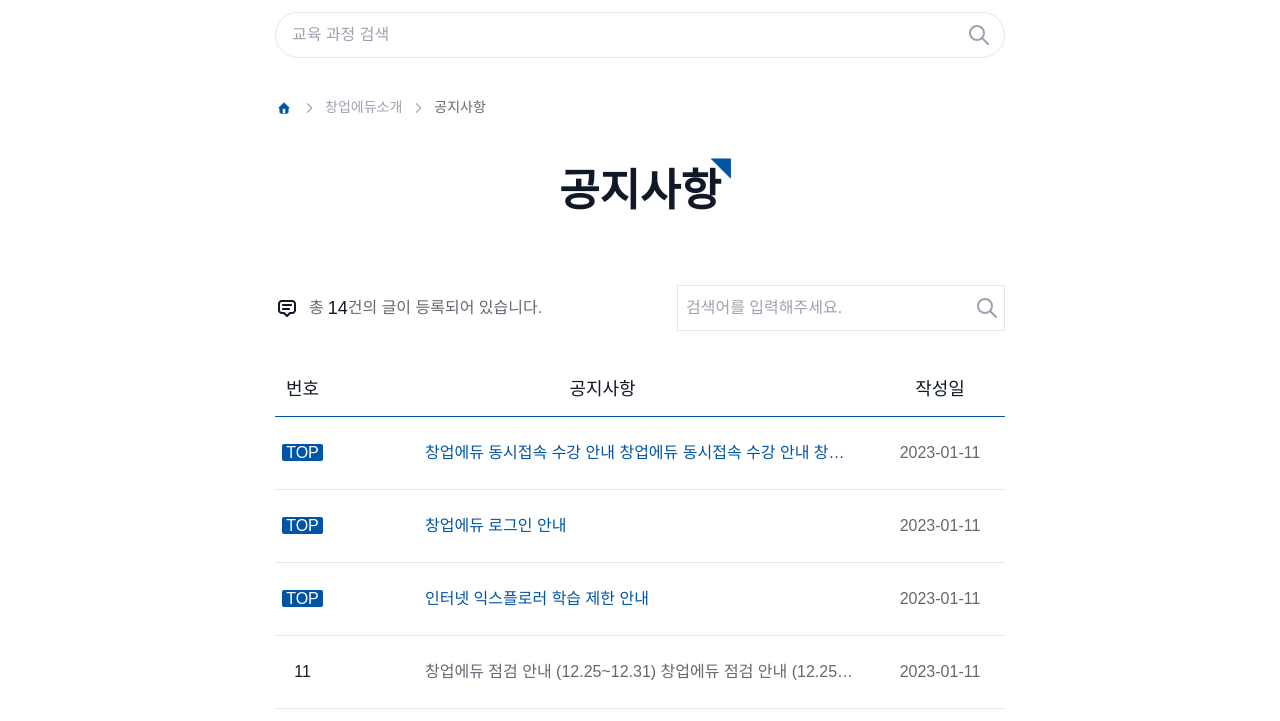
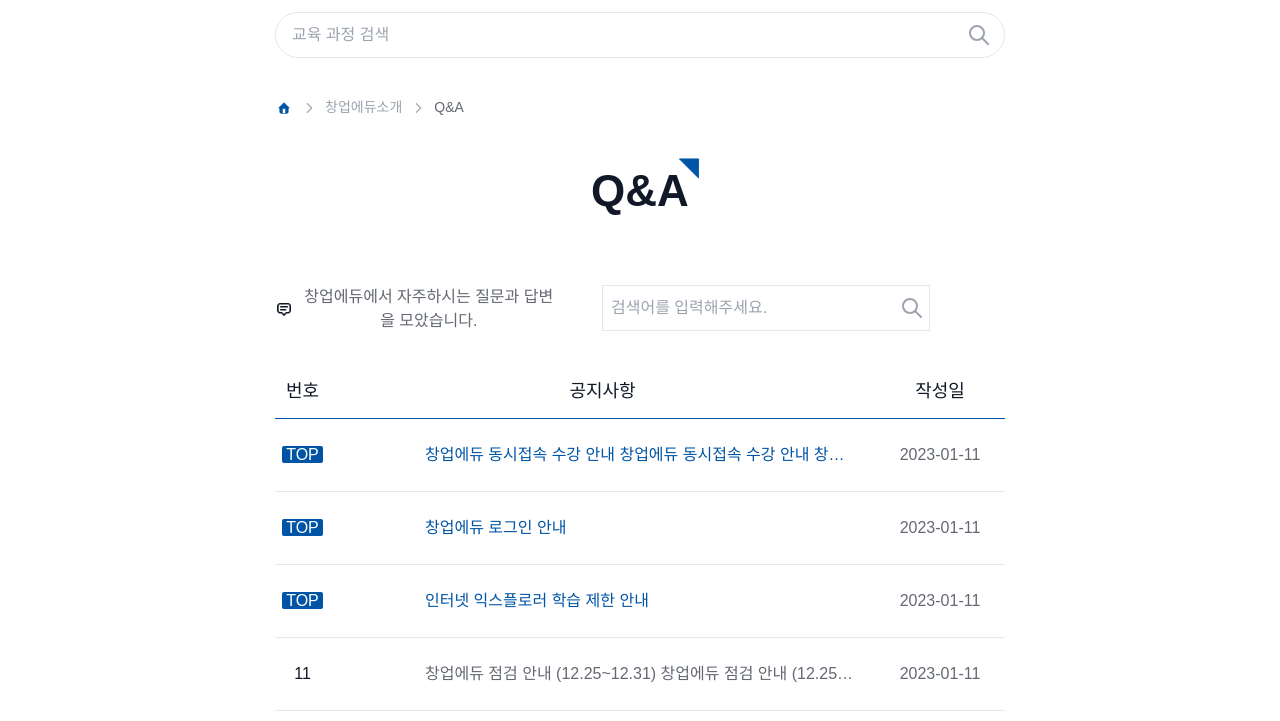
Before and after one commit to design-daz/k-startup, a plain HTML site: page [6.5.0]q&a.html in a window 1280 px wide. Shown: the part 79-800 px from the top of the page. Drawn offline with Linux system fonts and the light colour scheme; a web font is replaced by a local one.

Commit message:
230213 qna

```diff
--- a/[6.3.0]notice-page.html
+++ b/[6.5.0]q&a.html
@@ -175,7 +175,7 @@
                                 <li><a href="#">창업에듀 활용법</a></li>
                                 <li><a href="#">창업에듀 매뉴얼</a></li>
                                 <li><a href="#">공지사항</a></li>
-                                <li><a href="#">F&A</a></li>
+                                <li><a href="#">Q&A</a></li>
 
                             </ul>
                         </li>
@@ -242,7 +242,7 @@
                             </li>
 
                             <li>
-                                <a href="#" class="loc-current">공지사항</a>
+                                <a href="#" class="loc-current">Q&A</a>
 
                             </li>
                         </ul>
@@ -250,7 +250,7 @@
                 </div>
 
                 <div class="sub-page-hd">
-                    <h1 class="sub-page-tit">공지사항
+                    <h1 class="sub-page-tit">Q&A
                         <span class="tri-deco"></span>
                     </h1>
 
@@ -258,7 +258,7 @@
                 </div>
 
 
-                <div class="col-12 filter s-mob notice-page">
+                <div class="col-12 filter s-mob notice-page qna">
 
                     <div class="col-10 notice-page">
 
@@ -267,9 +267,9 @@
 
 
                             <p class="text-r-16 flx">
-                                <span class="n-page-icon"></span>
-                                총
-                                <span class="text-m-18">14</span>건의 글이 등록되어 있습니다.
+                                <span class="n-page-icon qna"></span>
+
+                                창업에듀에서 자주하시는 질문과 답변을 모았습니다.
                             </p>
                         </div>
 
```
Also changed, not shown: [1.0.0]index.html (+1 -1 lines), [4.0.0]sub.html (+1 -1 lines), [5.0.0]sub-lecture.html (+1 -1 lines), [6.0.0]intro.html (+1 -1 lines), [6.1.0]usage.html (+1 -1 lines), [6.2.0]manual.html (+3 -3 lines), [6.4.0]notice-page-content.html (+1 -1 lines).
